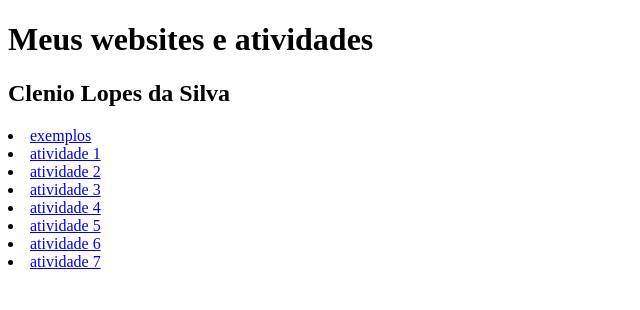
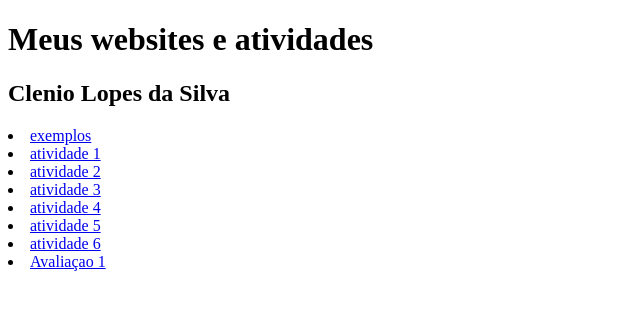
Before and after one commit to cleniospider/cleatividade1, a plain HTML site: page index.html in a window 1280 px wide. Shown: the full height of the page, 0-640 px from the left. Drawn offline with Linux system fonts and the light colour scheme.

Commit message:
Update index.html

```diff
--- a/index.html
+++ b/index.html
@@ -15,7 +15,7 @@
           <li><a href="atv4/index.html">atividade 4</a></li>
           <li><a href="atv5/index.html">atividade 5</a></li>
           <li><a href="atv6/index.html">atividade 6</a></li>
-          <li><a href="Avaliaçao1/index.html">atividade 7</a></li>
+          <li><a href="Avaliaçao1/index.html">Avaliaçao 1</a></li>
     </ul>
 </body>
 </html>
```
